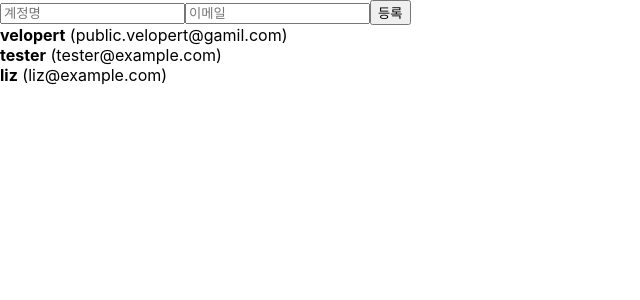
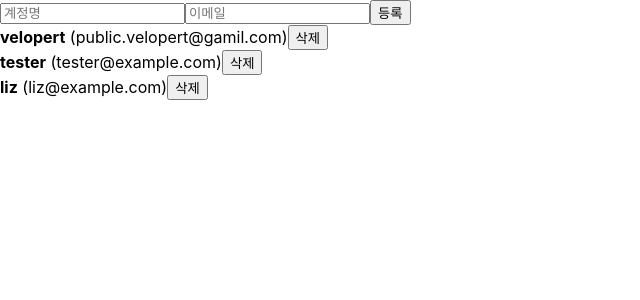
Before and after one commit to vcxttlvcx/React-Study, a React (Create React App) app in the folder begin-react/: page / in a window 1280 px wide. Shown: the top 300 px of the page, without its empty margins (0-640 px from the left). Built offline with nearby package versions, Linux system fonts and the light colour scheme.

Commit message:
Update 1장 14. 배열에 항목 제거하기

```diff
--- a/begin-react/src/App.js
+++ b/begin-react/src/App.js
@@ -52,6 +52,12 @@
     nextId.current += 1;
   };
 
+  const onRemove = (id) => {
+    // user.id가 파라미터로 일치하지 않는 원소만 추출해서 새로운 배열을 만듬
+    // = user.id 가 id 인 것을 제거함
+    setUsers(users.filter((user) => user.id !== id));
+  };
+
   return (
     <>
       <CreateUser
@@ -60,7 +66,7 @@
         onChange={onChange}
         onCreate={onCreate}
       />
-      <UserList users={users} />
+      <UserList users={users} onRemove={onRemove} />
     </>
   );
 }
--- a/begin-react/src/UserList.js
+++ b/begin-react/src/UserList.js
@@ -1,18 +1,19 @@
 import React from 'react';
 
-function User({ user }) {
+function User({ user, onRemove }) {
   return (
     <div>
       <b>{user.username}</b> <span>({user.email})</span>
+      <button onClick={() => onRemove(user.id)}>삭제</button>
     </div>
   );
 }
 
-function UserList({ users }) {
+function UserList({ users, onRemove }) {
   return (
     <div>
       {users.map((user) => (
-        <User user={user} key={user.id} />
+        <User user={user} key={user.id} onRemove={onRemove} />
       ))}
     </div>
   );
```
